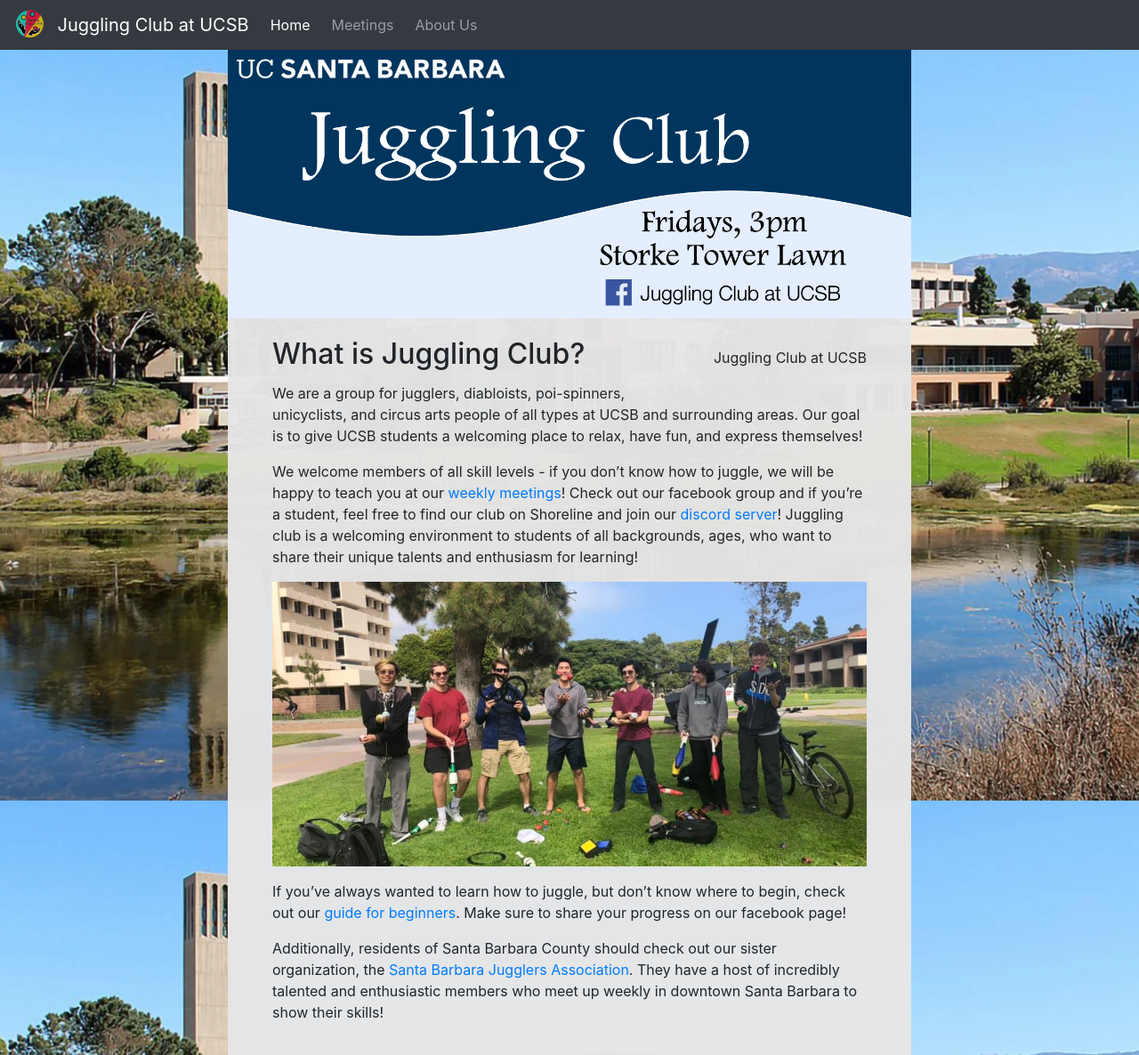
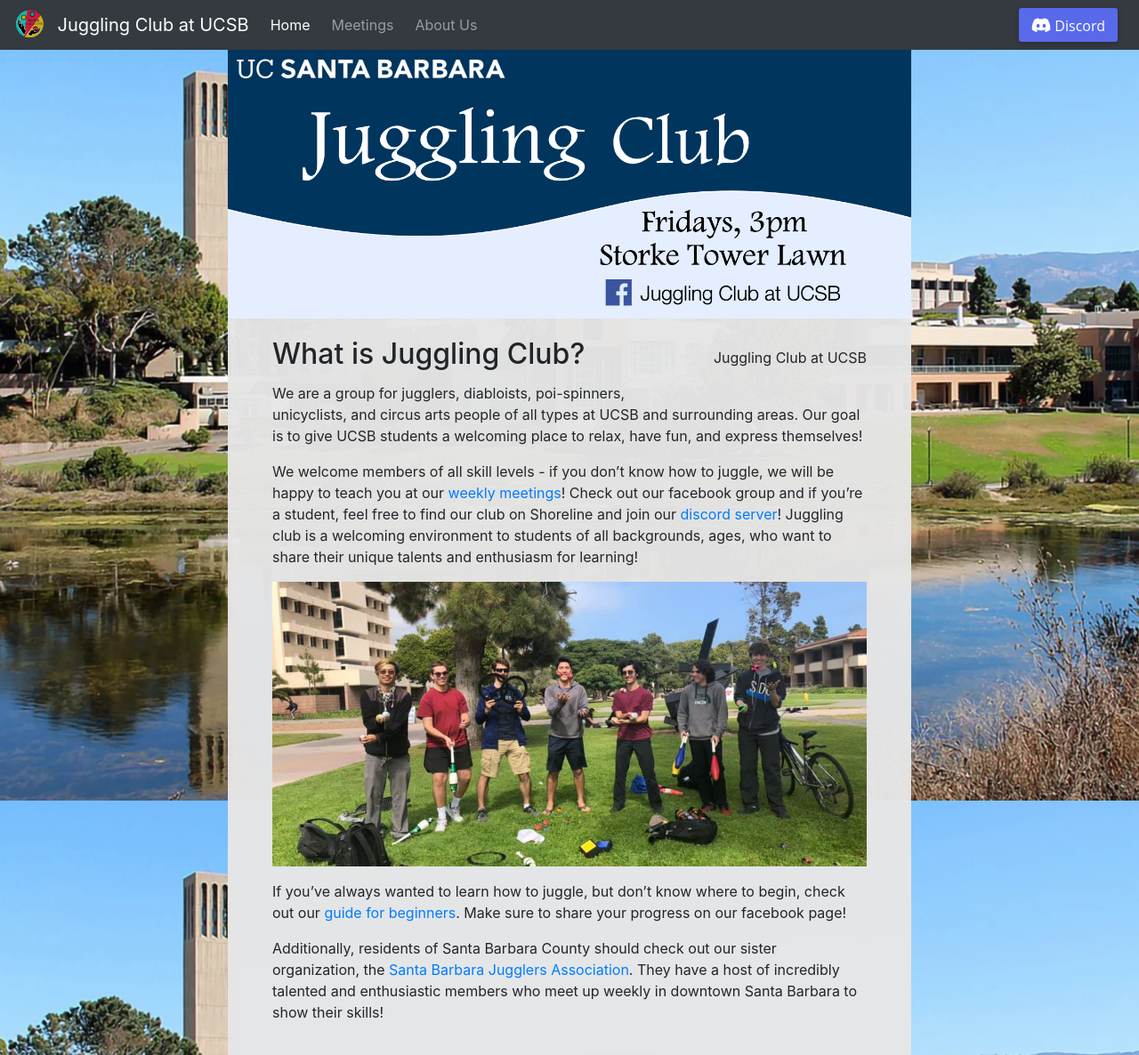
Before and after one commit to Ben1152000/UCSB-Juggling-Club-Website, a Jekyll site: the page built from _pages/index.markdown, in a window 1280 px wide and 1186 px high. Shown: the whole window at 89% size. Built offline with Jekyll 4.4.1, drawn with Linux system fonts in a browser that asks for light colours; nearby versions of some CDN libraries.

Commit message:
Add discord invite button

```diff
--- a/_includes/navigation.html
+++ b/_includes/navigation.html
@@ -19,7 +19,14 @@
     <ul class="navbar-nav mr-auto">
 
       {% for item in site.data.navigation %}
-        <li {% if page.url == item.link %} class="nav-item mr-2 active" {% else %} class="nav-item mr-2" {% endif %} data-toggle="collapse" data-target="#nav" aria-expanded="false" >
+        <li
+            {% if page.url == item.link %}
+              class="nav-item mr-2 active"
+            {% else %}
+              class="nav-item mr-2"
+            {% endif %}
+            data-toggle="collapse" data-target="#nav" aria-expanded="false"
+        >
           <a class="nav-link" href="{{ item.link }}">
             {% if item.name == "Github" %} <i class="fab fa-github" style="font-size:18px"></i> {% endif %}
             {% if item.name == "Pi" %} <i class="fab fa-raspberry-pi" style="font-size:18px"></i> {% endif %}
@@ -33,5 +40,16 @@
 
     </ul>
 
+    <!-- Discord Link: -->
+
+    <ul class="navbar-nav">
+      <li class="nav-item mr-2 discord-button px-1 active" data-toggle="collapse" data-target="#nav" aria-expanded="false" >
+        <a class="nav-link" href="https://discord.gg/VMv57VejWu">
+          <i class="fab fa-discord" style="font-size:18px"></i>
+          Discord
+        </a>
+      </li>
+    </ul>
+
   </div>
 </nav>
--- a/_sass/main.scss
+++ b/_sass/main.scss
@@ -54,3 +54,26 @@
 #search {
   flex: 1;
 }
+
+.discord-button {
+  display: inline-block;
+  font-family: Whitney, "Open Sans", Helvetica, sans-serif;
+  line-height: 0;
+  border-radius: 3px;
+  box-shadow: 0 2px 6px 0 rgba(0, 0, 0, 0.2);
+  background-color: #5869ea;
+  border: 2px solid #5869ea;
+  color: #fff;
+}
+
+.discord-button:hover {
+  background-color: #4757bd;
+  border: 2px solid #4757bd;
+  transition-duration: 0.2s;
+}
+
+.discord-button:active {
+  background-color: #3d489f;
+  border: 2px solid #3d489f;
+  transition-duration: 0.2s;
+}
```
